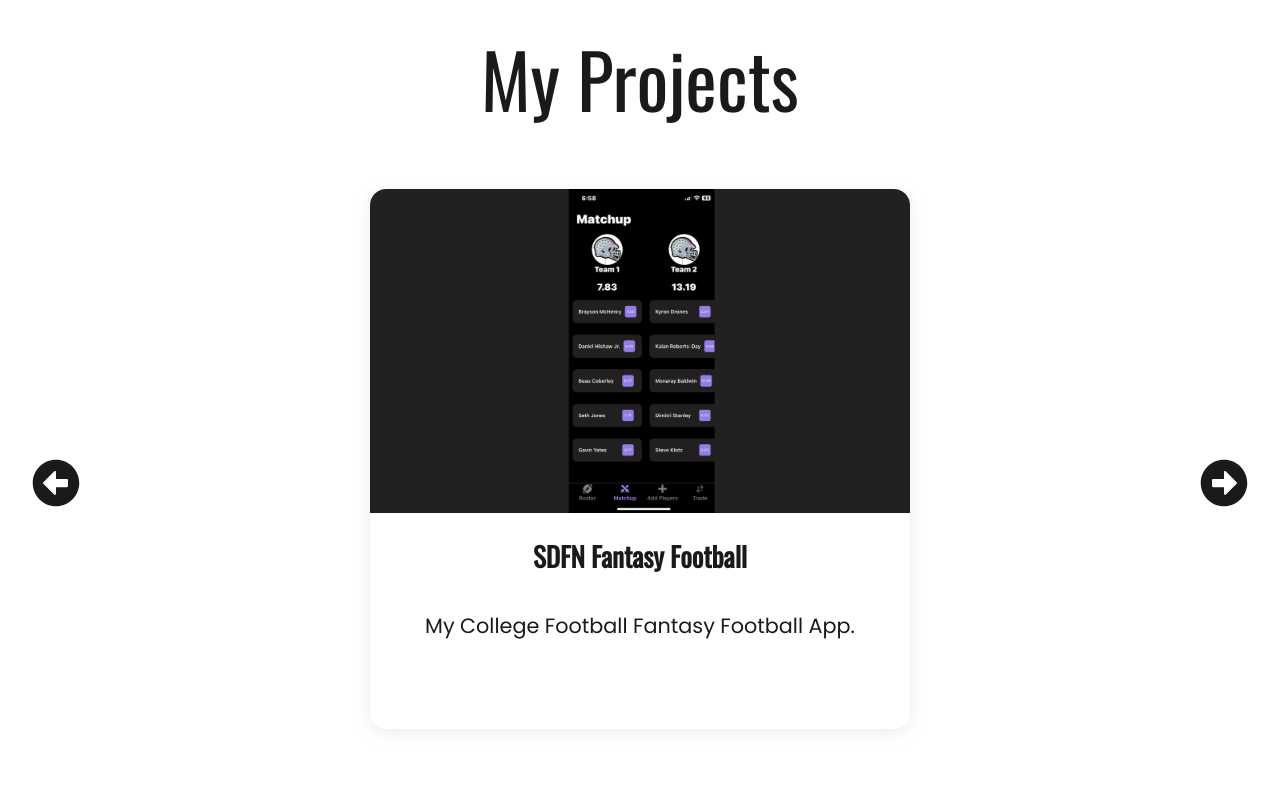
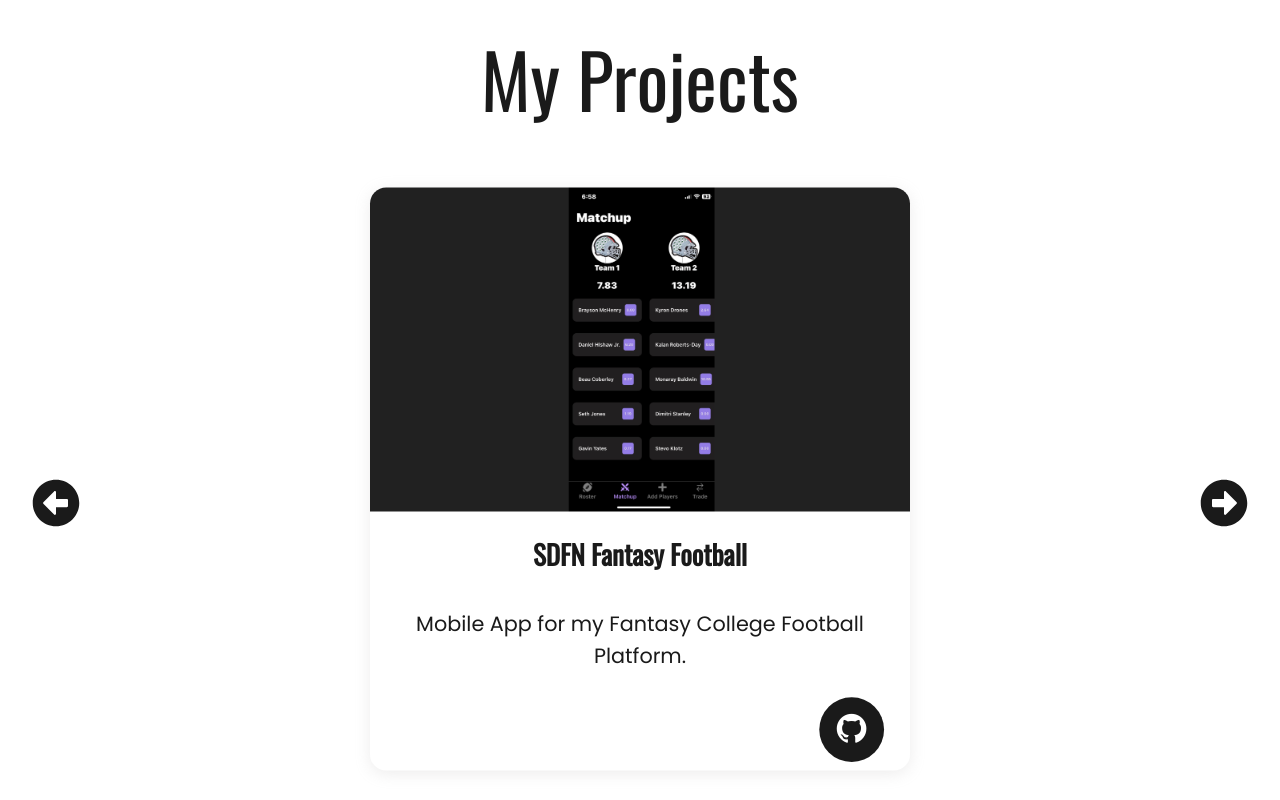
Before and after one commit to sdayaneni/sdayaneni.github.io, a React (Create React App) app: page / in a window 1280 px wide. Shown: the part 1032-1832 px from the top of the page. Built offline with nearby package versions, Linux system fonts and the light colour scheme.

Commit message:
added github links

```diff
--- a/src/components/Project.css
+++ b/src/components/Project.css
@@ -16,6 +16,7 @@
   box-shadow: 0px 3px 15px rgba(163, 162, 162, 0.2);
   text-align: center;
   color: #1a1a1a;
+  padding-bottom: 5vh;
 }
 
 
@@ -36,7 +37,10 @@
 }
 
 #linkToRepo {
-  margin-top: calc(100% - 500px);
+  margin-top: 0.15lh;
+  margin-left: 80%;
+  width: 60px;
+  height: 60px;
   /* background-color: #fff; */
 
 }
--- a/src/components/Project.jsx
+++ b/src/components/Project.jsx
@@ -9,7 +9,7 @@ const Project = (props) => {
             <div className = "descriptionSection">
                 <h1 className = "project-name">{props.name}</h1>
                 <p className = "descriptionParagraph">{props.description}</p>
-                {/* <button onClick = {() => window.open(props.link, '_blank', 'noopener, noreferrer')} id = 'linkToRepo' className = "Link-button fa fa-brands fa-github" href = {props.link}/> */}
+                <button onClick = {() => window.open(props.link, '_blank', 'noopener, noreferrer')} id = 'linkToRepo' className = "Link-button fa fa-brands fa-github" href = {props.link}/>
             </div>
         </div>
     );
--- a/src/components/ProjectData.jsx
+++ b/src/components/ProjectData.jsx
@@ -18,10 +18,10 @@ export const ProjectData = [
         sdfnFantasy,
 
         description:
-            'My College Football Fantasy Football App.',
+            'Mobile App for my Fantasy College Football Platform.',
 
         link :
-          'https://github.com/SidD11111/connect-the-dots'
+          'https://github.com/sdayaneni/cfb-ff'
   },
   {
 
@@ -35,7 +35,7 @@ export const ProjectData = [
             'Logistic Regression Machine Learning Model to Predict March Madness',
 
         link :
-          'https://github.com/SidD11111/connect-the-dots'
+          'https://github.com/sdayaneni/march-madness-ml'
   },
     // {
 
@@ -75,7 +75,7 @@ export const ProjectData = [
             'Virtual Rube Goldberg Machine Designed with Matter.js.',
 
         link :
-          'https://github.com/SidD11111/rube-goldberg'
+          'https://github.com/sdayaneni/rube-goldberg'
     },
 
     {
@@ -89,7 +89,7 @@ export const ProjectData = [
             'Full Stack System Developed for CompSci Kids Organization',
 
         link :
-          'https://github.com/SidD11111/rube-goldberg'
+          'https://github.com/sdayaneni/CSK-New-Website'
     },
 
     {
@@ -101,10 +101,10 @@ export const ProjectData = [
           runForWater,
 
           description:
-          "Payment + Registration Site for Run for Water",
+          "Payment + Registration Site for the Run for Water Event",
 
           link :
-            'https://github.com/SidD11111/run-for-water'
+            'https://github.com/sdayaneni/run-for-water-2023'
     },
     {
       name:
@@ -117,7 +117,7 @@ export const ProjectData = [
                 "Outputs + Formats Top Headlines from ESPN's Website Using Python",
 
             link :
-              'https://github.com/SidD11111/sports-webscraper'
+              'https://github.com/sdayaneni/sports-webscraper'
     },
     // {
     //   name:
--- a/src/pages/Home.css
+++ b/src/pages/Home.css
@@ -20,7 +20,7 @@
     font-size: 69px;
     text-align: center;
     color: #fff;
-    text-shadow:
+    /* text-shadow:
       0 0 20px #fff,
       0 0 40px #fff,
       0 0 80px #fff,
@@ -28,7 +28,7 @@
 
       /* animation: blink 5s infinite;
       -webkit-animation: blink 5s infinite; */
-    }
+    } */
 
 .introPictureDiv{
     height: 50%;
```
